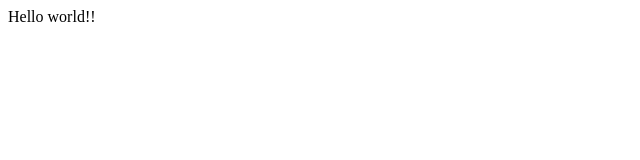
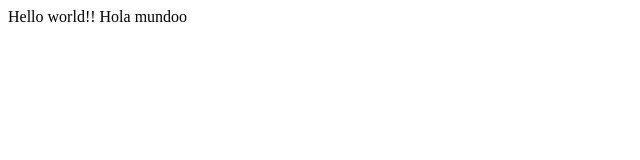
Before and after one commit to Lessortiz/progetto1_remoto, a plain HTML site: page index.html in a window 1280 px wide. Shown: the whole page, without its empty margins (0-640 px from the left). Drawn offline with Linux system fonts and the light colour scheme.

Commit message:
testo cambiato

```diff
--- a/index.html
+++ b/index.html
@@ -1,5 +1,6 @@
 <html>
 <body>
 Hello world!!
+Hola mundoo
 </body>
 </hmtl>
```
